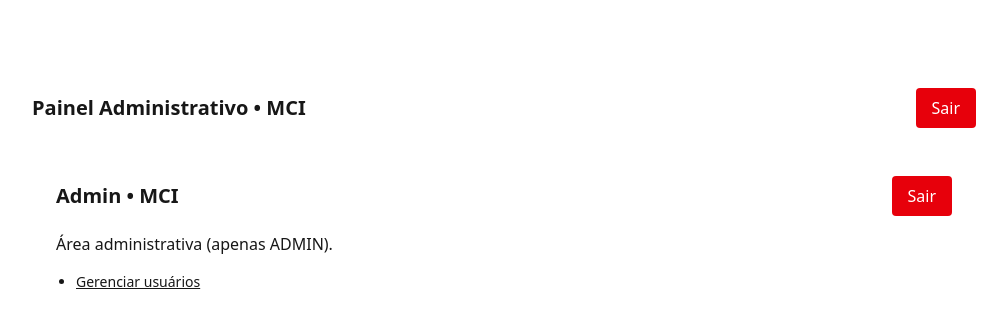
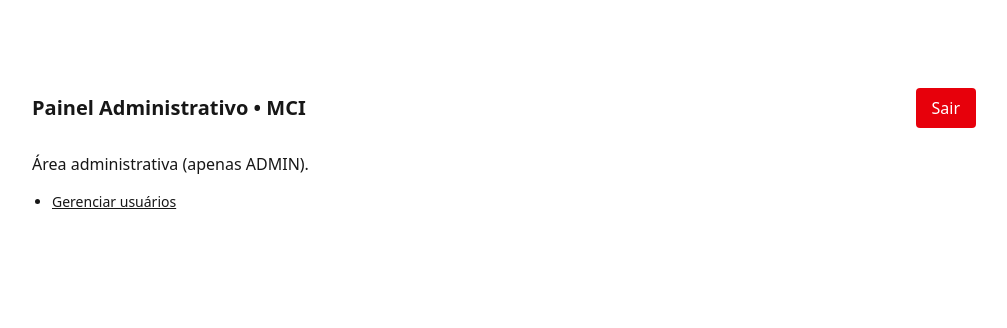
Before and after one commit to devmcibot/Painel-base-mci, a Next.js app: page /admin in a window 1280 px wide. Shown: the top 328 px of the page, without its empty margins (248-1255 px from the left). Built offline with nearby package versions, Linux system fonts and the light colour scheme; no server answers; sample sign-in values are in the browser's storage.

Commit message:
Update page.tsx

```diff
--- a/src/app/admin/page.tsx
+++ b/src/app/admin/page.tsx
@@ -1,7 +1,6 @@
 import { getServerSession } from "next-auth";
 import { redirect } from "next/navigation";
 import { authOptions } from "@/app/api/auth/[...nextauth]/route";
-import LogoutButton from "../../components/LogoutButton"; // <= AQUI
 
 export const dynamic = "force-dynamic";
 
@@ -10,12 +9,7 @@
   if (!session?.user) redirect("/login?callbackUrl=/admin");
 
   return (
-    <div className="max-w-5xl mx-auto p-6">
-      <div className="flex justify-between items-center mb-4">
-        <h1 className="text-xl font-semibold">Admin • MCI</h1>
-        <LogoutButton />
-      </div>
-
+    <div>
       <p className="mb-4">Área administrativa (apenas ADMIN).</p>
       <ul className="list-disc pl-5 text-sm">
         <li>
```
